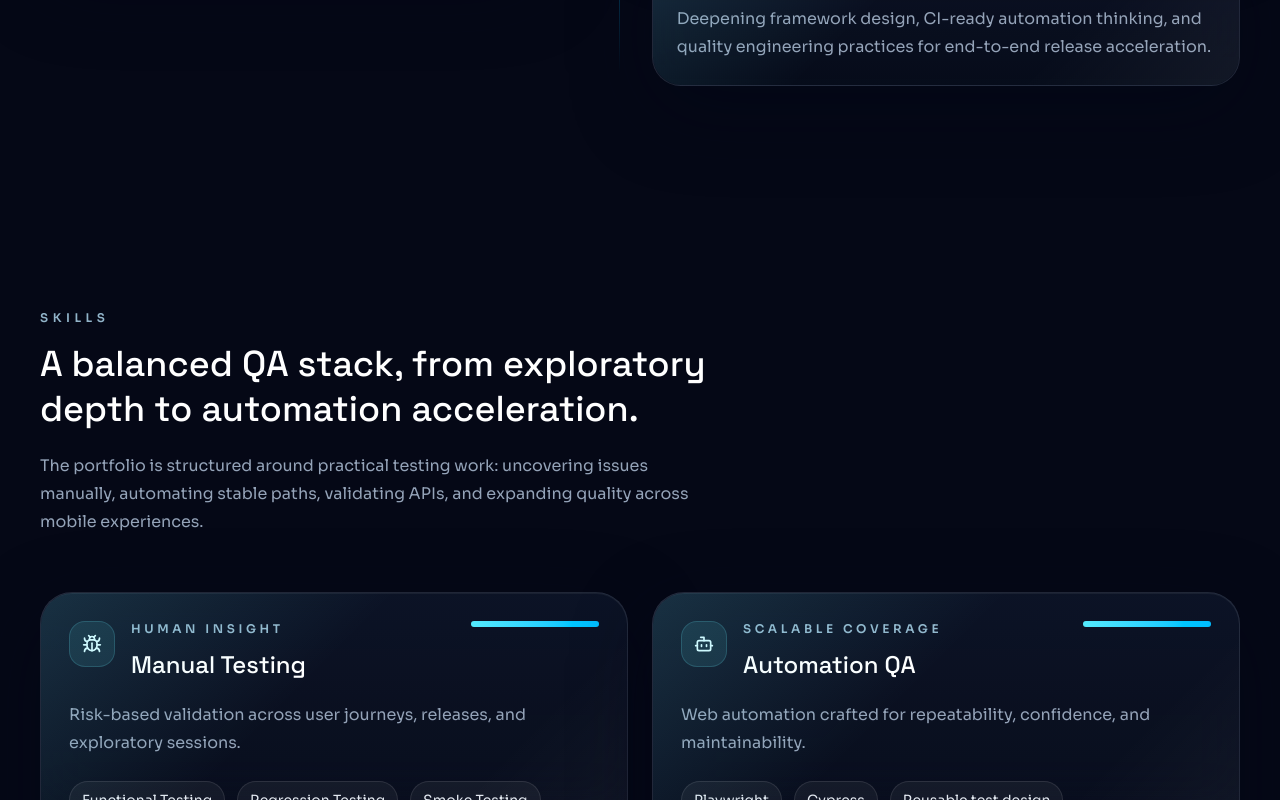
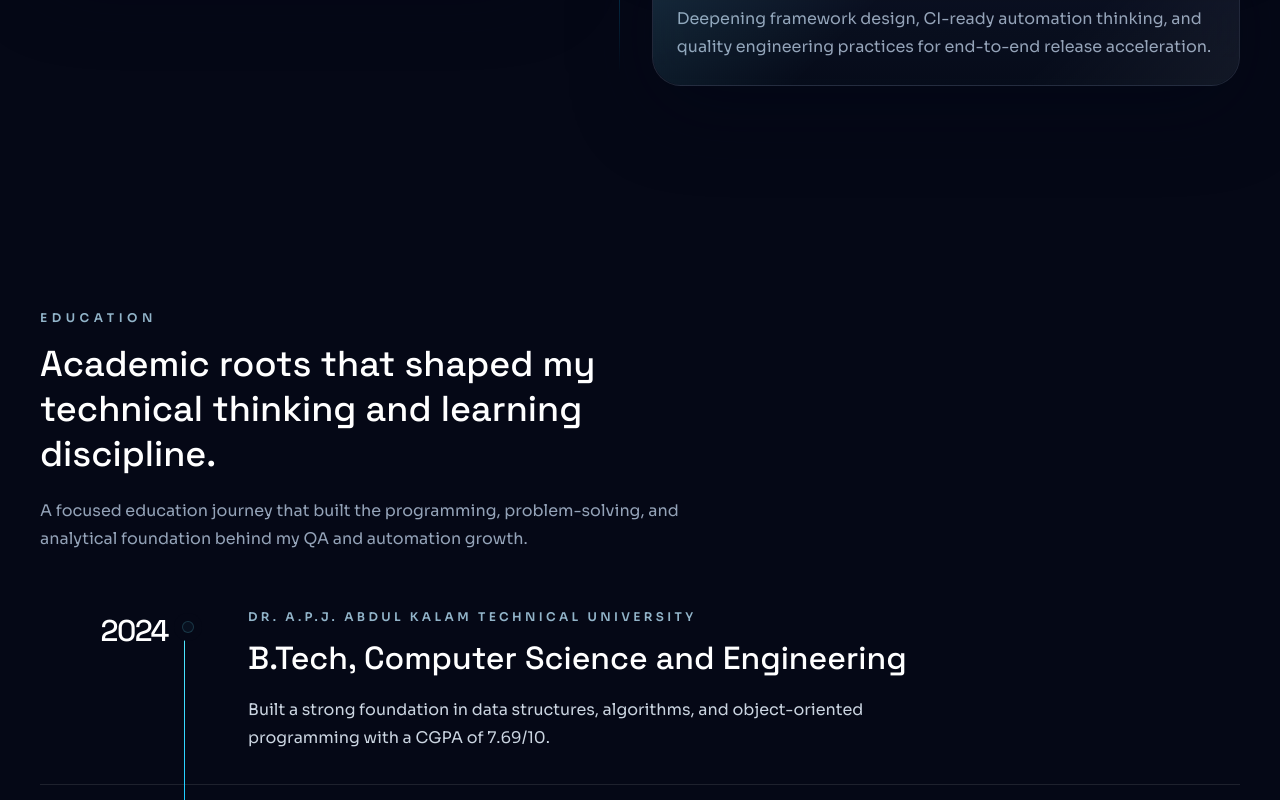
Before and after one commit to runautoscriptor/my_portfolio, a React (Vite) app: page / in a window 1280 px wide. Shown: the part 2000-2800 px from the top of the page. Built offline with nearby package versions, Linux system fonts and the light colour scheme; no server answers.

Commit message:
education added

```diff
--- /dev/null
+++ b/src/components/EducationSection.tsx
@@ -0,0 +1,61 @@
+import { motion } from 'framer-motion';
+import { fadeUp, lineReveal, staggerContainer } from '../animations/variants';
+import { educationItems } from '../data/portfolio';
+import { SectionHeading } from './SectionHeading';
+
+export function EducationSection() {
+  return (
+    <section id="education" className="section-anchor py-24 lg:py-28">
+      <div className="section-shell">
+        <SectionHeading
+          eyebrow="Education"
+          title="Academic roots that shaped my technical thinking and learning discipline."
+          description="A focused education journey that built the programming, problem-solving, and analytical foundation behind my QA and automation growth."
+        />
+
+        <motion.div
+          variants={staggerContainer(0.12)}
+          initial="hidden"
+          whileInView="visible"
+          viewport={{ once: true, amount: 0.18 }}
+          className="relative mt-12 lg:mt-14"
+        >
+          <motion.div
+            variants={lineReveal}
+            className="absolute left-[9rem] top-3 hidden h-[calc(100%-1.5rem)] w-px origin-top bg-gradient-to-b from-cyan-300 via-sky-400 to-transparent lg:block"
+          />
+
+          <div className="space-y-8 lg:space-y-10">
+            {educationItems.map((item) => (
+              <motion.article
+                key={`${item.year}-${item.course}`}
+                variants={fadeUp}
+                className="group border-b border-[var(--border-soft)] pb-8 last:border-b-0 last:pb-0 lg:grid lg:grid-cols-[8rem_minmax(0,1fr)] lg:gap-10"
+              >
+                <div className="flex items-center gap-3 lg:items-start lg:justify-end lg:pt-1">
+                  <span className="h-2.5 w-2.5 rounded-full bg-[var(--accent)] shadow-[0_0_24px_var(--glow)] lg:hidden" />
+                  <p className="font-display text-2xl tracking-[-0.05em] text-[var(--text-heading)] transition-colors duration-300 group-hover:text-[var(--accent-text)] sm:text-3xl lg:text-right">
+                    {item.year}
+                  </p>
+                </div>
+
+                <div className="relative lg:pl-10">
+                  <span className="absolute left-0 top-3 hidden h-3 w-3 -translate-x-[calc(50%+1.25rem)] rounded-full border border-[var(--accent-border)] bg-[var(--background-elevated)] shadow-[0_0_0_8px_var(--background)] transition-colors duration-300 group-hover:border-[var(--border-strong)] lg:block" />
+                  <p className="text-xs font-semibold uppercase tracking-[0.28em] text-[var(--accent-muted)]">
+                    {item.institution}
+                  </p>
+                  <h3 className="mt-3 font-display text-2xl text-[var(--text-heading)] sm:text-[2rem]">
+                    {item.course}
+                  </h3>
+                  <p className="mt-4 max-w-2xl text-sm leading-7 text-[var(--text-soft)] sm:text-base">
+                    {item.learning}
+                  </p>
+                </div>
+              </motion.article>
+            ))}
+          </div>
+        </motion.div>
+      </div>
+    </section>
+  );
+}
--- a/src/components/Header.tsx
+++ b/src/components/Header.tsx
@@ -2,7 +2,7 @@ import { AnimatePresence, motion } from 'framer-motion';
 import { Menu, X } from 'lucide-react';
 import { useEffect, useRef, useState } from 'react';
 import { fadeUp } from '../animations/variants';
-import { navItems, profile, socialLinks } from '../data/portfolio';
+import { navItems, profile } from '../data/portfolio';
 import { useActiveSection } from '../hooks/useActiveSection';
 import { ThemeToggle } from './ThemeToggle';
 
@@ -151,17 +151,14 @@ export function Header() {
             </nav>
 
             <div className="hidden items-center justify-self-end gap-2 lg:flex">
-              {socialLinks.slice(0, 2).map((link) => (
-                <a
-                  key={link.label}
-                  href={link.href}
-                  target="_blank"
-                  rel="noreferrer"
-                  className="theme-outline-button rounded-full px-4 py-2 text-sm transition-transform duration-300 hover:-translate-y-1"
-                >
-                  {link.label}
-                </a>
-              ))}
+              <a
+                href={profile.resumeUrl}
+                target="_blank"
+                rel="noreferrer"
+                className="theme-outline-button rounded-full px-4 py-2 text-sm font-medium transition-transform duration-300 hover:-translate-y-1"
+              >
+                Resume
+              </a>
               <ThemeToggle />
             </div>
 
@@ -207,12 +204,12 @@ export function Header() {
                     );
                   })}
                   <a
-                    href={socialLinks[0].href}
+                    href={profile.resumeUrl}
                     target="_blank"
                     rel="noreferrer"
                     className="theme-accent-chip block rounded-2xl px-4 py-3 text-sm"
                   >
-                    GitHub
+                    Resume
                   </a>
                 </div>
               </motion.div>
--- a/src/components/ProjectsSection.tsx
+++ b/src/components/ProjectsSection.tsx
@@ -2,7 +2,7 @@ import { motion } from 'framer-motion';
 import type { LucideIcon } from 'lucide-react';
 import { ArrowUpRight, Code2, GitBranch, Layers, Terminal, Users } from 'lucide-react';
 import { fadeUp, staggerContainer } from '../animations/variants';
-import { projects } from '../data/portfolio';
+import { profile, projects } from '../data/portfolio';
 import { GlassPanel } from './GlassPanel';
 import { SectionHeading } from './SectionHeading';
 
@@ -52,7 +52,7 @@ const codingProfiles: {
       title: 'My Resume',
       stat: 'Downloadable PDF',
       description: 'Downloadable PDF showcasing my QA journey.',
-      href: 'https://flowcv.com/resume/1pf3hf8onb',
+      href: profile.resumeUrl,
       icon: ArrowUpRight,
     },
   ];
--- a/src/data/portfolio.ts
+++ b/src/data/portfolio.ts
@@ -45,6 +45,13 @@ export interface ExperienceItem {
   stack: string[];
 }
 
+export interface EducationItem {
+  year: string;
+  course: string;
+  institution: string;
+  learning: string;
+}
+
 export interface ProjectItem {
   title: string;
   summary: string;
@@ -75,6 +82,7 @@ export const profile = {
   experience: '1+ years',
   location: 'Noida, India',
   email: 'vikaskumarsinghqa@gmail.com',
+  resumeUrl: 'https://flowcv.com/resume/1pf3hf8onb',
   heroTitle: 'I build release confidence through sharp testing instincts and scalable QA automation.',
   heroSummary:
     'Software Test Engineer with hands-on experience across manual, automation, mobile, and API testing. Focused on growing into an advanced Automation QA Engineer who ships quality at speed.',
@@ -85,6 +93,7 @@ export const profile = {
 export const navItems: NavItem[] = [
   { id: 'home', label: 'Home' },
   { id: 'about', label: 'About' },
+  { id: 'education', label: 'Education' },
   { id: 'skills', label: 'Skills' },
   { id: 'experience', label: 'Experience' },
   { id: 'projects', label: 'Projects' },
@@ -166,6 +175,30 @@ export const aboutTimeline: TimelineItem[] = [
     title: 'Evolving into advanced Automation QA',
     description:
       'Deepening framework design, CI-ready automation thinking, and quality engineering practices for end-to-end release acceleration.',
+  },
+];
+
+export const educationItems: EducationItem[] = [
+  {
+    year: '2024',
+    course: 'B.Tech, Computer Science and Engineering',
+    institution: 'Dr. A.P.J. Abdul Kalam Technical University',
+    learning:
+      'Built a strong foundation in data structures, algorithms, and object-oriented programming with a CGPA of 7.69/10.',
+  },
+  {
+    year: '2020',
+    course: '12th, Science',
+    institution: 'Maharshi Dayanand Vidyapeeth, Govindpuram, Ghaziabad, Uttar Pradesh',
+    learning:
+      'Strengthened analytical thinking and core science fundamentals, completing UP Board with 77%.',
+  },
+  {
+    year: '2018',
+    course: '10th, Science',
+    institution: 'MMHV Inter College, Ghaziabad, Uttar Pradesh',
+    learning:
+      'Built disciplined study habits and a dependable academic base, completing UP Board with 78%.',
   },
 ];
 
--- a/src/pages/HomePage.tsx
+++ b/src/pages/HomePage.tsx
@@ -1,6 +1,7 @@
 import { AboutSection } from '../components/AboutSection';
 import { CertificationsSection } from '../components/CertificationsSection';
 import { ContactSection } from '../components/ContactSection';
+import { EducationSection } from '../components/EducationSection';
 import { ExperienceSection } from '../components/ExperienceSection';
 import { Footer } from '../components/Footer';
 import { Header } from '../components/Header';
@@ -15,6 +16,7 @@ export function HomePage() {
       <main className="pb-4 lg:pb-6">
         <HeroSection />
         <AboutSection />
+        <EducationSection />
         <SkillsSection />
         <ExperienceSection />
         <ProjectsSection />
```
